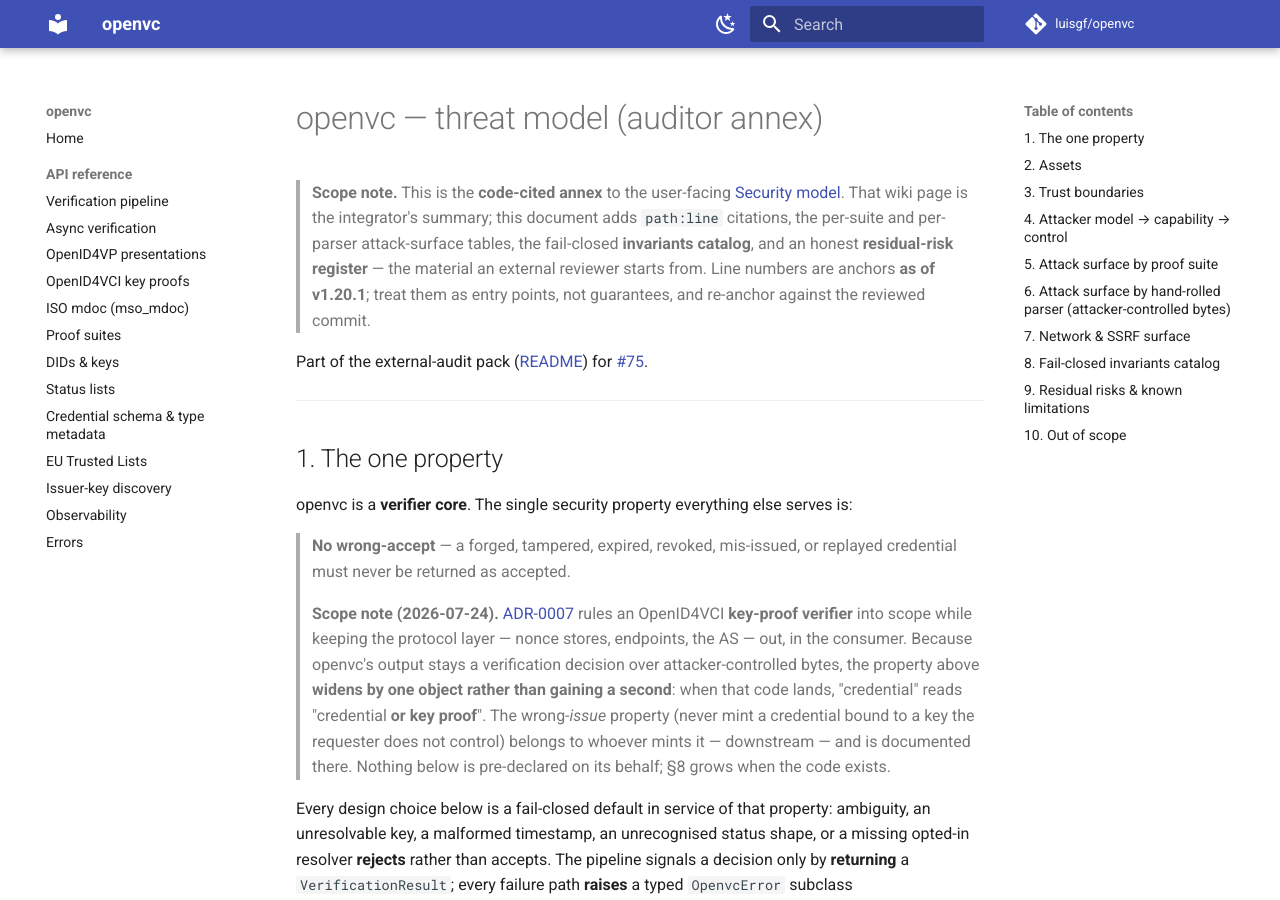
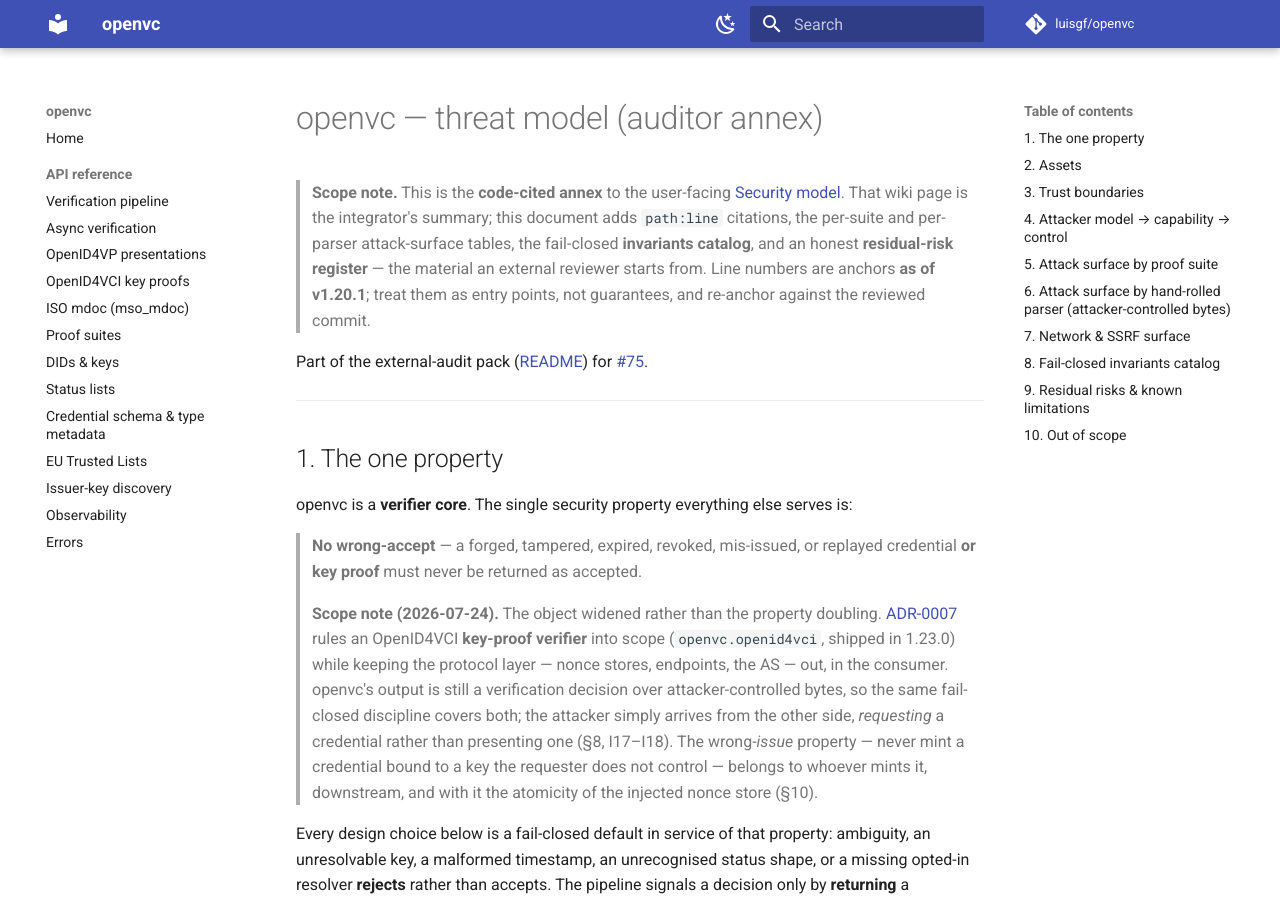
Before and after one commit to luisgf/openvc, an MkDocs documentation site: the page built from docs/audit/threat-model.md, in a window 1280 px wide and 900 px high. Built offline with MkDocs 1.6.1 and Material for MkDocs 9.7.7, drawn with Linux system fonts in a browser that asks for light colours; comment, search, counter and statistics services are not loaded; some of the changed text lies outside the part shown.

Commit message:
release: v1.23.0
Two additive features on 1.22.0: the RFC 7638 JWK thumbprint (#140) and
OpenID4VCI 1.0 wallet key-proof verification (#141), the latter scoped by
ADR-0007 (#139).

Also folds in the documentation anti-drift pass the release gate found. Merging
the feature PRs turned four statements from planned into shipped without the
prose following:

- README grew the issuer-side capability row, worded as the ADR requires — key
  proof verification, never "issuance" and never HAIP — and its example count
  went stale at ten against twelve scripts.
- ROADMAP's OID4VCI bullet recorded the scope verdict but not that the verifier
  had landed; it now points at #141 as shipped and #142 as next.
- Security-Model still said the attacker row was "coming". It is now an actual
  row: an attacker who requests a credential rather than presenting one, and the
  controls that stop them.
- threat-model still said the property would widen "when that code lands". It
  has, so the object widens from credential to credential-or-key-proof, and the
  invariant catalog gains I17 (typ pin, exactly one key parameter, key-to-alg
  binding) and I18 (iat freshness both ways, nonce consumed once after every
  signature verifies), both cited to real lines.

Gate: flake8, mypy over 61 source files, 1553 tests passing with 25 skipped, and
build + twine check on both artifacts.

```diff
--- a/docs/audit/threat-model.md
+++ b/docs/audit/threat-model.md
@@ -20,17 +20,18 @@ openvc is a **verifier core**. The single security property everything else
 serves is:
 
 > **No wrong-accept** — a forged, tampered, expired, revoked, mis-issued, or
-> replayed credential must never be returned as accepted.
+> replayed credential **or key proof** must never be returned as accepted.
 
-> **Scope note (2026-07-24).** [ADR-0007](../adr/ADR-0007-oid4vci-issuer-side.md)
-> rules an OpenID4VCI **key-proof verifier** into scope while keeping the protocol
-> layer — nonce stores, endpoints, the AS — out, in the consumer. Because openvc's
-> output stays a verification decision over attacker-controlled bytes, the property
-> above **widens by one object rather than gaining a second**: when that code lands,
-> "credential" reads "credential **or key proof**". The wrong-*issue* property (never
-> mint a credential bound to a key the requester does not control) belongs to whoever
-> mints it — downstream — and is documented there. Nothing below is pre-declared on
-> its behalf; §8 grows when the code exists.
+> **Scope note (2026-07-24).** The object widened rather than the property doubling.
+> [ADR-0007](../adr/ADR-0007-oid4vci-issuer-side.md) rules an OpenID4VCI **key-proof
+> verifier** into scope (`openvc.openid4vci`, shipped in 1.23.0) while keeping the
+> protocol layer — nonce stores, endpoints, the AS — out, in the consumer. openvc's
+> output is still a verification decision over attacker-controlled bytes, so the same
+> fail-closed discipline covers both; the attacker simply arrives from the other side,
+> *requesting* a credential rather than presenting one (§8, I17–I18). The
+> wrong-*issue* property — never mint a credential bound to a key the requester does
+> not control — belongs to whoever mints it, downstream, and with it the atomicity of
+> the injected nonce store (§10).
 
 Every design choice below is a fail-closed default in service of that property:
 ambiguity, an unresolvable key, a malformed timestamp, an unrecognised status
@@ -176,6 +177,8 @@ negative corpus are the drift alarm (see [assurance.md](assurance.md)).
 | I14 | Every internal failure subclasses `OpenvcError` and re-raises typed | `verify.py:105-123,320-322` | `test_hostile_input.py` |
 | I15 | `verify_many` isolates per-credential — one bad item never aborts the batch | `verify.py:458-465` | `test_hostile_input.py:79-85` |
 | I16 | Hostile deeply-nested input fails closed **pipeline-wide** — every attacker-facing recursive parse is depth-bounded or maps `RecursionError` to a typed error (the `json.loads` sites, SD-JWT `_unpack`=100, did:webvh SCID walk=100) | `proof/sd_jwt.py:66,129`; `verify.py`, `proof/vc_jwt.py`, `proof/_jws.py`, `jwe.py`, `did/did_jwk.py`, `did/did_webvh.py`, `fetch.py`, `resolvers.py` | `test_hostile_input.py`, `test_did_webvh.py` |
+| I17 | An OID4VCI key proof is pinned to `typ: openid4vci-proof+jwt` and must carry **exactly one** of `jwk`/`kid`/`x5c`/`trust_chain`, with the key bound to the header `alg`'s (kty, crv) | `openid4vci.py:434,495,550` | `test_openid4vci.py` |
+| I18 | Key-proof `iat` freshness is enforced in **both** directions (stale *and* future-dated, non-finite rejected), and the nonce is consumed **exactly once per request, after every signature verifies** | `openid4vci.py:610,612,414` | `test_openid4vci.py` |
 
 ## 9. Residual risks & known limitations
 
--- a/src/openvc/__init__.py
+++ b/src/openvc/__init__.py
@@ -2,7 +2,7 @@
 
 # Single source of truth for the version (pyproject reads it by AST — keep it a
 # plain string literal). The /release skill bumps this line.
-__version__ = "1.22.0"
+__version__ = "1.23.0"
 
 # The one-call verification pipeline is the headline API (see openvc.verify); the
 # signing backends (Ed25519 / P256 / P384), the SigningKey protocol and the
```
Also changed, not shown: CHANGELOG.md (+2 -1 lines), README.md (+2 -1 lines), docs/ROADMAP.md (+4 -1 lines), wiki/Security-Model.md (+9 -8 lines).
